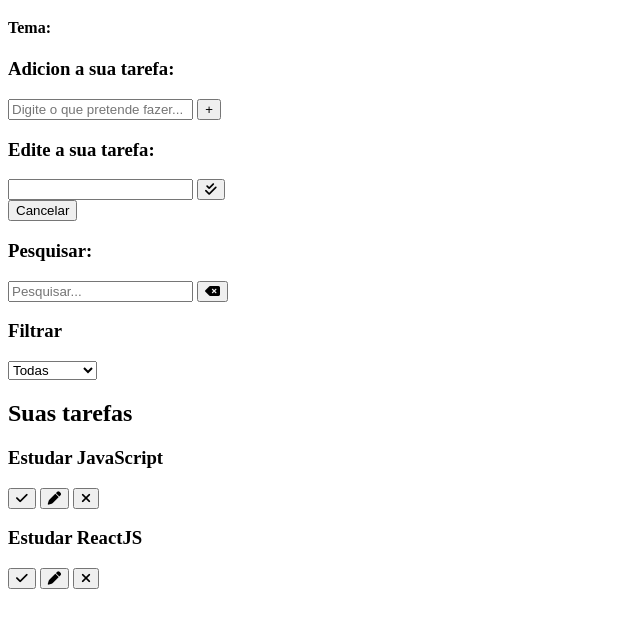
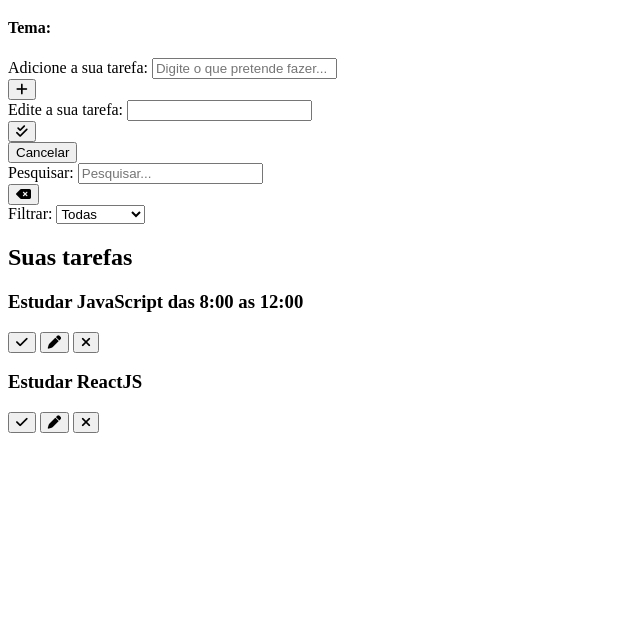
Before and after one commit to aleanrocha/projeto-todo-list, a plain HTML site: page index.html in a window 1280 px wide. Shown: the part 61-688 px from the top of the page, without its empty margins (0-640 px from the left). Drawn offline with Linux system fonts and the light colour scheme.

Commit message:
update html

```diff
--- a/index.html
+++ b/index.html
@@ -24,31 +24,43 @@
         <span id="third-theme"></span>
       </div>
     </header>
-    <form id="todo-form">
-      <h3>Adicion a sua tarefa:</h3>
+    <section id="todo-principal">
+      <div id="todo-form">
+        <form>
           <div class="form-control">
+            <div class="control-block">
+              <label for="todo-input">Adicione a sua tarefa:</label>
               <input type="text" id="todo-input" placeholder="Digite o que pretende fazer...">
+            </div>
             <button type="submit">
-          <i class="fa-thin fa-plus"></i>
+              <i class="fa-solid fa-plus"></i>
             </button>
           </div>
         </form>
-    <form id="edit-form">
-      <h3>Edite a sua tarefa:</h3>
+      </div>
+      <div id="edit-form" class="hide">
+        <form>
           <div class="form-control">
+            <div class="control-block">
+              <label for="edit-input">Edite a sua tarefa:</label>
               <input type="text" id="edit-input">
+            </div>
             <button type="submit">
               <i class="fa-solid fa-check-double"></i>
             </button>
           </div>
           <button type="button" id="cancel-edit-btn">Cancelar</button>
         </form>
+      </div>
+    </section>
     <section id="toolbar">
       <div id="seacrh">
-        <h3>Pesquisar:</h3>
         <form>
           <div class="form-control">
+            <div class="control-block">
+              <label for="search-input">Pesquisar:</label>
               <input type="text" id="search-input" placeholder="Pesquisar...">
+            </div>
             <button type="submit" id="erase-btn">
               <i class="fa-solid fa-delete-left"></i>
             </button>
@@ -56,18 +68,22 @@
         </form>
       </div>
       <div id="filter">
-        <h3>Filtrar</h3>
-        <select id="filter-select">
+        <form>
+          <div class="control-block">
+            <label for="filter-select">Filtrar:</label>
+            <select id="filter-select" class="filter">
               <option value="all">Todas</option>
               <option value="Done">Concluídas</option>
               <option value="todo">A fazer</option>
             </select>
           </div>
+        </form>
+      </div>
     </section>
     <section id="todo-list">
       <h2>Suas tarefas</h2>
-      <div class="todo">
-        <h3>Estudar JavaScript</h3>
+      <div class="todo done">
+        <h3>Estudar JavaScript das 8:00 as 12:00</h3>
         <button type="button" class="finish-todo">
           <i class="fa-solid fa-check"></i>
         </button>
@@ -78,7 +94,7 @@
           <i class="fa-solid fa-xmark"></i>
         </button>
       </div>
-      <div class="todo">
+      <div class="todo done">
         <h3>Estudar ReactJS</h3>
         <button type="button" class="finish-todo">
           <i class="fa-solid fa-check"></i>
```
Lines whose indentation alone changed are shown as unchanged.
